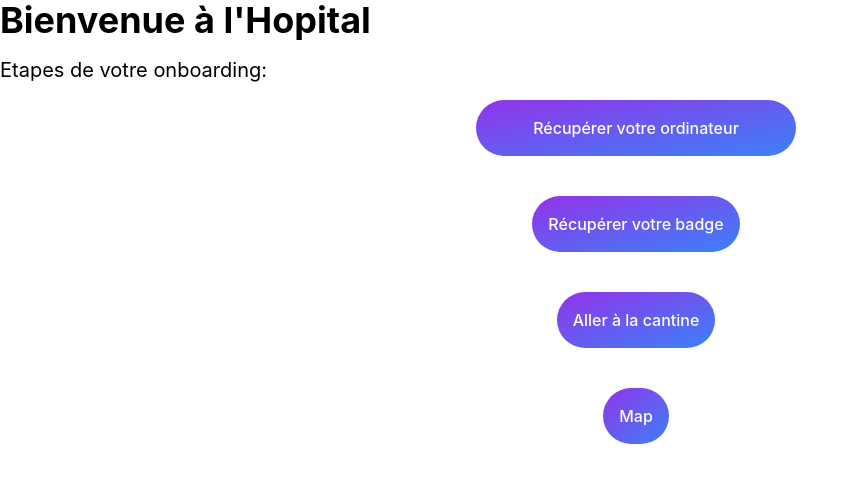
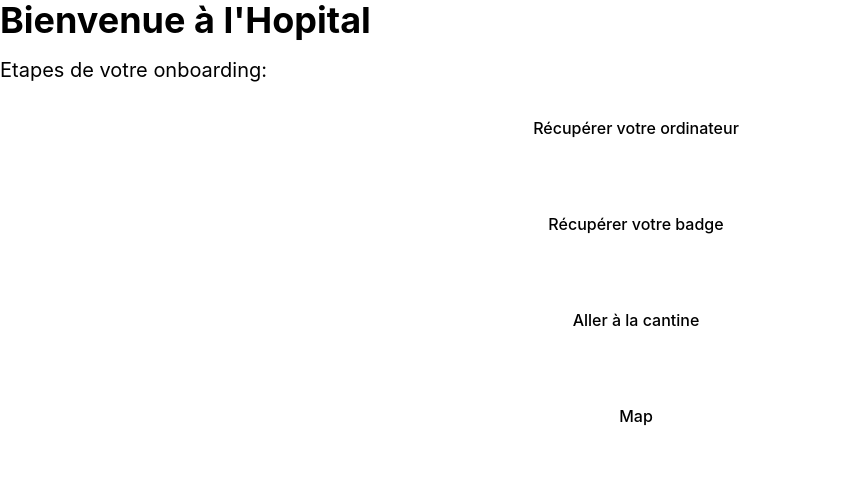
Before and after one commit to RomainLAU/IAN-EPSVE, a React (Create React App) app: page / in a window 1280 px wide. Shown: the top 482 px of the page, without its empty margins (0-858 px from the left). Built offline with nearby package versions, Linux system fonts and the light colour scheme.

Commit message:
tailwind config colors

```diff
--- a/tailwind.config.js
+++ b/tailwind.config.js
@@ -3,6 +3,10 @@ module.exports = {
     content: ['./src/**/*.{js,jsx,ts,tsx}'],
     theme: {
         extend: {},
+        colors: {
+            DarkBlue: '#162061',
+            LightBlue: '#3ECADD',
+        },
     },
     plugins: [],
 };
```
